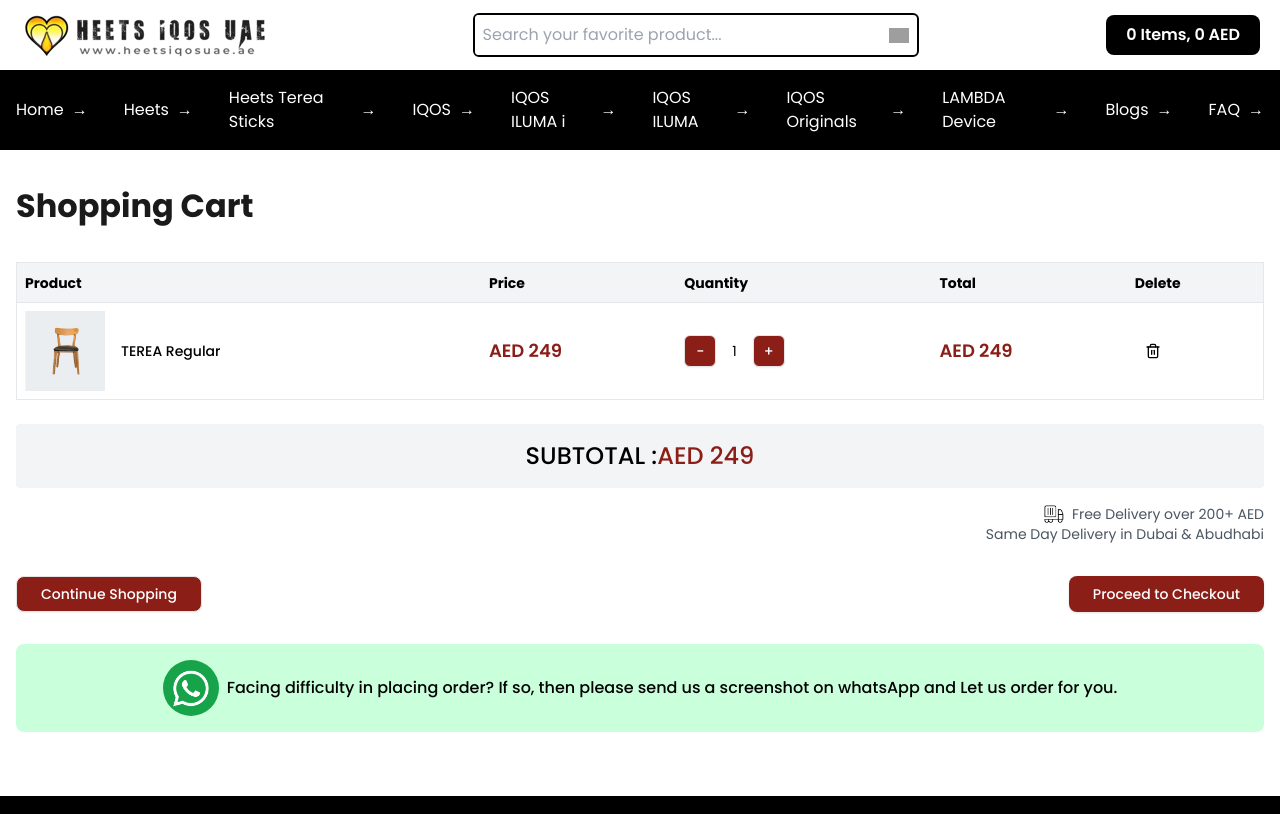
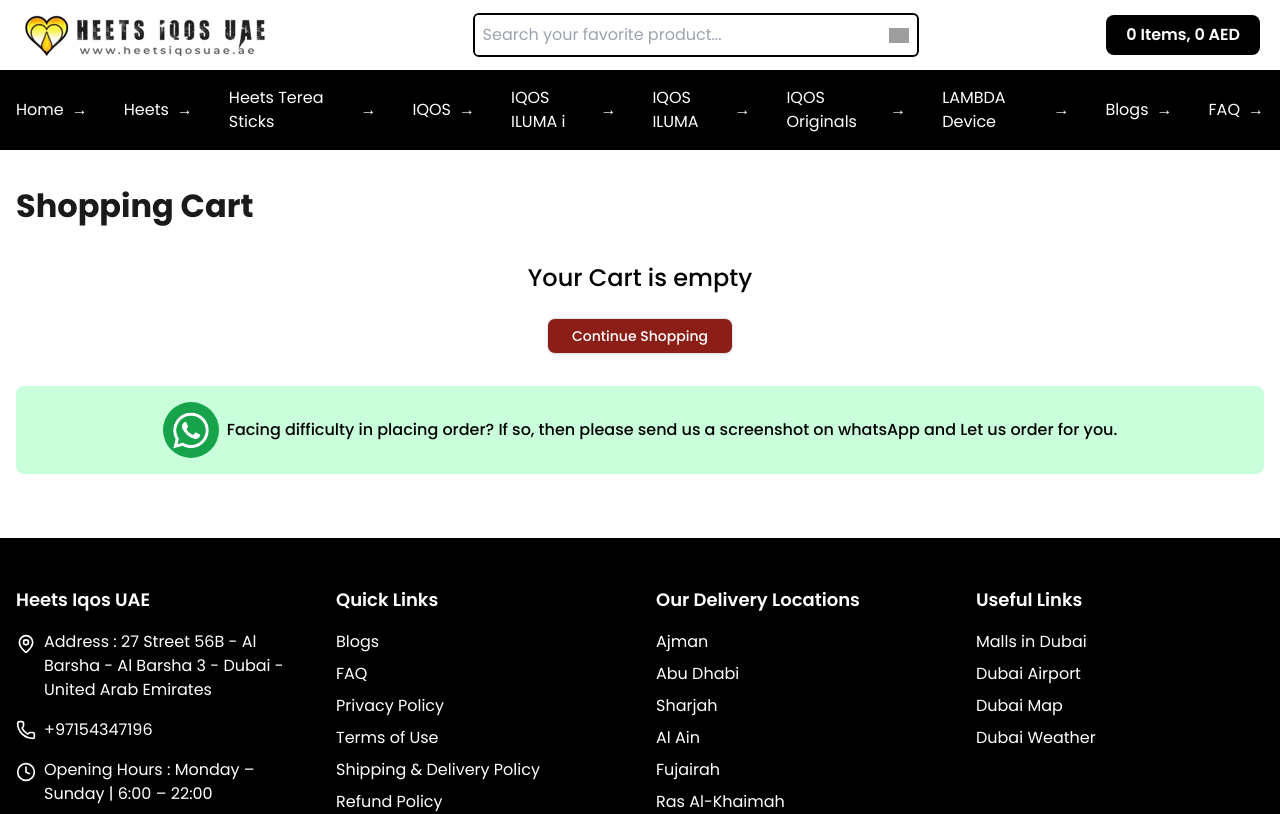
Before and after one commit to muneeb-rahmani/heets-iqos, a Next.js app: page /view-cart in a window 1280 px wide. Shown: the top 814 px of the page. Built offline with nearby package versions, Linux system fonts and the light colour scheme; grey boxes are pictures that could not be loaded.

Commit message:
completed view cart changes along with the modal design issues

```diff
--- a/app/[product]/singleProduct.js
+++ b/app/[product]/singleProduct.js
@@ -49,38 +49,7 @@
   },
 ];
 
-const products = [
-  {
-    name: "Heets Amber Selection",
-    currentPrice: 89,
-    originalPrice: 120,
-    rating: 4.1,
-    reviews: 21,
-    origin: "Kazakhstan",
-    details: "200 Sticks | Woody Nutty",
-    imageUrl: "/imgs/heets-amber-selection-sticks-for-iqos-device.webp",
-  },
-  {
-    name: "Heets Silver Selection",
-    currentPrice: 89,
-    originalPrice: 120,
-    rating: 4.2,
-    reviews: 15,
-    origin: "Kazakhstan",
-    details: "200 Sticks | Light Breeze",
-    imageUrl: "/imgs/heets-amber-selection-sticks-for-iqos-device.webp",
-  },
-  {
-    name: "Heets Turquoise Selection",
-    currentPrice: 89,
-    originalPrice: 120,
-    rating: 4,
-    reviews: 21,
-    origin: "Kazakhstan",
-    details: "200 Sticks | Mint Menthol",
-    imageUrl: "/imgs/heets-amber-selection-sticks-for-iqos-device.webp",
-  },
-];
+
 
 const SingleProduct = ({ serverData, reviews, relatedProducts }) => {
   const [quantity, setQuantity] = useState(1);
@@ -375,11 +344,11 @@
               <div className="space-y-8">
                 <div className="flex items-center justify-between">
                   <h2 className="text-2xl font-bold">
-                    Heets Amber Selection Review (21 Reviews)
+                  {serverData?.name} {" "} {`(${reviews.length} Reviews)`}
                   </h2>
-                  <Button className="bg-red-700 hover:bg-red-800 text-white px-6">
+                  {/* <Button className="bg-red-700 hover:bg-red-800 text-white px-6">
                     Add a review
-                  </Button>
+                  </Button> */}
                 </div>
 
                 {/* Reviews List */}
@@ -389,19 +358,19 @@
                       key={review.id}
                       className="flex gap-4 items-start bg-[#efefef] p-6 rounded-lg"
                     >
-                      <div className="w-12 h-12 rounded-full bg-white text-red-700 flex items-center justify-center text-xl font-semibold">
-                        {review.initial}
+                      <div className="w-12 h-12 rounded-full bg-red-700 text-white flex items-center justify-center text-xl font-semibold">
+                        {review.reviewer.substring(0,1)}
                       </div>
                       <div className="flex-1">
                         <div className="flex items-center justify-between relative">
                           <h3 className="font-semibold text-lg">
-                            {review.name}
+                            {review.reviewer}
                           </h3>
                           <span className="text-xs text-white absolute top-[-23px] px-2 py-1 bg-black rounded-b-lg right-3">
-                            {review.date}
+                            {review.date_created}
                           </span>
                         </div>
-                        <p className="mt-2 text-gray-600">{review.comment}</p>
+                        <p className="mt-2 text-gray-600" dangerouslySetInnerHTML={{ __html: review?.review }}></p>
                       </div>
                     </div>
                   ))}
--- a/app/components/Modal/index.js
+++ b/app/components/Modal/index.js
@@ -1,7 +1,7 @@
 "use client";
 
 import { useState, useEffect } from "react";
-import { Dialog, DialogContent } from "@/components/ui/dialog";
+import { Dialog, DialogContent, DialogFooter } from "@/components/ui/dialog";
 import { Button } from "@/components/ui/button";
 import { X } from "lucide-react";
 import Image from "next/image";
@@ -38,7 +38,7 @@
     }
   }, [isCartOpen]);
 
-  function closeModal(params){
+  function closeModal(params) {
     setIsCartOpen(false);
   }
 
@@ -47,8 +47,8 @@
       {/* Modal */}
       <Dialog open={isCartOpen} onOpenChange={setIsCartOpen}>
         <DialogTitle className="sr-only">Cart</DialogTitle>
-        <DialogContent className="sm:max-w-[65vw] p-0 border-none">
-          <div className="relative w-full max-h-[90vh] bg-white rounded-lg">
+        <DialogContent className="sm:max-w-[65vw] max-h-[90vh] p-0 border-none">
+          <div className="relative w-full bg-white rounded-lg">
             {/* Close Button */}
             <button
               onClick={() => setIsOpen(false)}
@@ -59,9 +59,9 @@
             </button>
 
             {/* Cart Items */}
-            <div className="space-y-4 p-0">
+            <div className="space-y-4 max-h-[60vh] overflow-y-auto overflow-x-hidden p-0">
               {/* TEREA Regular */}
-              {cartItems?.map((item, index)=> (
+              {cartItems?.map((item, index) => (
                 <div key={index} className="flex items-center gap-4 p-4 border-b border-gray-200">
                   <Image
                     src={item?.image}
@@ -79,6 +79,10 @@
                 </div>
               ))}
 
+            </div>
+          </div>
+        <DialogFooter>
+          <div className='flex w-full flex-col'>
             {/* Subtotal */}
             <div className="mt-6 bg-[#8B1F18] text-white p-4  flex justify-between items-center">
               <span className="font-medium">Subtotal</span>
@@ -109,7 +113,7 @@
               Same Day Delivery In UAE | Free Delivery On Orders 201 AED
             </p>
           </div>
-          </div>
+        </DialogFooter>
         </DialogContent>
       </Dialog>
     </div>
--- a/app/view-cart/page.js
+++ b/app/view-cart/page.js
@@ -4,12 +4,60 @@
 import { Table, TableBody, TableCell, TableHead, TableHeader, TableRow } from "@/components/ui/table"
 import { Trash2 } from "lucide-react"
 import Image from "next/image"
+import Link from "next/link"
+import { useEffect, useState } from "react"
 
 export default function ShoppingCart() {
+  const [quantity, setQuantity] = useState(null);
+  const [data, setData] = useState([]);
+
+
+  useEffect(() => {
+    const fetchLocalData = () => {
+      try{
+        const fetchLocal = JSON.parse(localStorage.getItem("cart")) || [];
+        setData(fetchLocal);
+      } catch(error) {
+        console.log(error, 'fetch error in local storage')
+      }
+    }
+    fetchLocalData();
+  }, []);
+
+  const updateQuantity = (id, change) => {
+    setData((prevData)=>
+      prevData.map((item)=>
+        item.id === id ? {...item, quantity: Math.max(1, item.quantity + change)} : item
+      )
+    )
+  };
+
+  const removeItem = (id) => {
+    setData((prevData)=>{
+      const updatedData = prevData.filter((item)=> item.id !== id)
+      localStorage.setItem('cart', JSON.stringify(updatedData))
+      return updatedData;
+    })
+  }
+
+  const calculateSubtotal = (basePrice, qty) => {
+    // console.log(basePrice, qty, 'checkprice se baba')
+    return basePrice * qty;
+  };
+
+  useEffect(()=> {
+    if (data.length > 0) {
+      localStorage.setItem("cart", JSON.stringify(data));
+    }
+    console.log(data, 'check data')
+  },[data])
+
   return (
     <div className="container mx-auto px-4 py-8">
       <h1 className="text-[32px] font-bold text-[#1a1a1a] mb-8">Shopping Cart</h1>
 
+    {data && data.length > 0 ? (
+      <>
       <Table className="border">
         <TableHeader>
           <TableRow>
@@ -21,68 +69,87 @@
           </TableRow>
         </TableHeader>
         <TableBody>
-          <TableRow>
+           {data.map((item, index)=> (
+          <TableRow key={index}>
             <TableCell className="flex items-center gap-4">
               <Image
-                src="/imgs/circle-card.jpg"
-                alt="TEREA Regular"
+                src={item?.image}
+                alt={item?.name}
                 width={80}
                 height={80}
                 className="object-contain"
               />
-              <span className="font-medium">TEREA Regular</span>
+              <span className="font-medium">{item?.name}</span>
             </TableCell>
             <TableCell>
-              <span className="text-[#8B1F18] font-semibold text-lg">AED 249</span>
+              <span className="text-[#8B1F18] font-semibold text-lg">AED {item?.price}</span>
             </TableCell>
             <TableCell>
               <div className="flex items-center">
-                <Button variant="outline" size="icon" className="h-8 w-8 bg-[#8B1F18] text-white hover:bg-[#8B1F18]/90">
+                <Button variant="outline" onClick={() => updateQuantity(item.id, -1)} size="icon" className="h-8 w-8 bg-[#8B1F18] text-white hover:bg-[#8B1F18]/90">
                   -
                 </Button>
-                <span className="mx-4">1</span>
-                <Button variant="outline" size="icon" className="h-8 w-8 bg-[#8B1F18] text-white hover:bg-[#8B1F18]/90">
+                <span className="mx-4">{item?.quantity}</span>
+                <Button variant="outline" onClick={() => updateQuantity(item.id, 1)} size="icon" className="h-8 w-8 bg-[#8B1F18] text-white hover:bg-[#8B1F18]/90">
                   +
                 </Button>
               </div>
             </TableCell>
             <TableCell>
-              <span className="text-[#8B1F18] font-semibold text-lg">AED 249</span>
+              <span className="text-[#8B1F18] font-semibold text-lg">AED {(parseInt(item?.price) * item?.quantity)}</span>
             </TableCell>
             <TableCell>
-              <Button variant="ghost" size="icon" className="text-primary">
+              <Button variant="ghost" size="icon" onClick={()=>removeItem(item.id)} className="text-primary">
                 <Trash2 className="h-10 w-10 text-2xl" />
               </Button>
             </TableCell>
           </TableRow>
+      ))}
+
         </TableBody>
       </Table>
-
       <div className="mt-6 bg-gray-100 p-4 rounded-sm">
       <div className="flex justify-center items-center">
         <span className="text-2xl font-medium">SUBTOTAL :</span>
-          <span className="text-[#8B1F18] text-2xl font-medium">AED 249</span>
+        <span className="text-[#8B1F18] text-2xl font-medium">AED </span>
       </div>
     </div>
 
     <div className="mt-4 text-right text-sm text-gray-600">
       <div className="flex items-center justify-end gap-2">
-         <Image src='/imgs/free-delivery-logo.webp' width={20} height={20} />
+       <Image src='/imgs/free-delivery-logo.webp' alt='delivery logo' width={20} height={20} />
         <span>Free Delivery over 200+ AED</span>
       </div>
       <span>Same Day Delivery in Dubai & Abudhabi</span>
     </div>
 
     <div className="mt-8 flex flex-col sm:flex-row justify-between gap-4">
-        <Button variant="outline" className="bg-[#8B1F18] text-white hover:bg-[#8B1F18]/90 px-6 py-2 rounded-lg">
+      <Link href='/'>
+        <Button variant="outline" className="bg-[#8B1F18] text-white hover:text-white hover:bg-[#8B1F18]/90 px-6 py-2 rounded-lg">
           Continue Shopping
         </Button>
-        <Button className="bg-[#8B1F18] text-white hover:bg-[#8B1F18]/90 px-6 py-2 rounded-lg">Proceed to Checkout</Button>
+      </Link>
+      <Button className="bg-[#8B1F18] text-white hover:text-white hover:bg-[#8B1F18]/90 px-6 py-2 rounded-lg">Proceed to Checkout</Button>
     </div>
+    </>
+        ) : (
+          <div className="flex w-full flex-col gap-6 justify-center items-center h-auto">
+            <p className="font-medium text-2xl">
+              Your Cart is empty
+            </p>
+            <Link href='/'>
+              <Button variant="outline" className="bg-[#8B1F18] text-white hover:text-white hover:bg-[#8B1F18]/90 px-6 py-2 rounded-lg">
+                Continue Shopping
+              </Button>
+            </Link>
+          </div>
+      )}
+
+
 
       <div className="mt-8 bg-[#CAFFDC] p-4 rounded-lg flex items-center justify-center gap-2">
        <div className="bg-green-600 rounded-full p-2">
-            <Image src='/imgs/whatsapp-white.webp' width={40} height={40} />
+            <Image src='/imgs/whatsapp-white.webp' alt='whatsapp' width={40} height={40} />
        </div>
         <p className="text-center font-medium">
           Facing difficulty in placing order? If so, then please send us a screenshot on whatsApp and Let us order for
```
Lines whose indentation alone changed are shown as unchanged.
